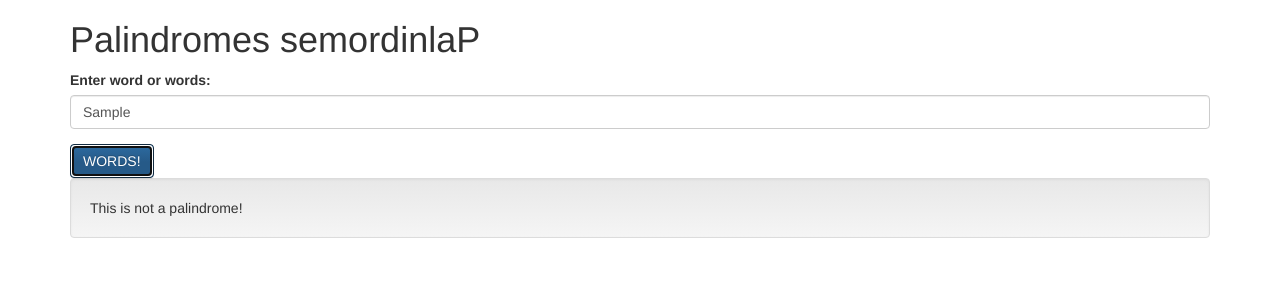
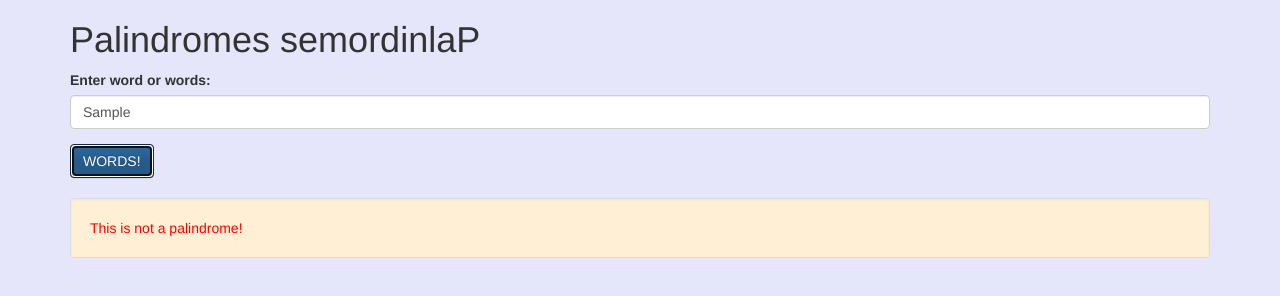
Before and after one commit to sheenanick/palindrome, a plain HTML site: page index.html in a window 1280 px wide. Both pictures are taken after typing "Sample" into the empty fields and a click on the button "WORDS!". Drawn offline with Linux system fonts and the light colour scheme.

Commit message:
Add hideous styling

```diff
--- a/css/styles.css
+++ b/css/styles.css
@@ -1,8 +1,18 @@
-#p1 {
-  color: red;
+body {
+  background-color: lavender;
 }
 
-#button {
-  margin-left: 45%;
-  margin-top: 20%;
+
+.well {
+  margin-top: 2rem;
 }
+
+.success {
+  color: green;
+  background: chartreuse;
+}
+
+.failure {
+  color: red;
+  background: papayawhip;
+}
--- a/js/scripts.js
+++ b/js/scripts.js
@@ -19,8 +19,10 @@ $(document).ready(function(){
     var word = $("input#input").val();
     if (word) {
       if(palindrome(word)){
+        $(".well").addClass("success");
         $(".well").text("Yes this is a palindrome!");
       }else {
+        $(".well").addClass("failure");
         $(".well").text("This is not a palindrome!");
       }
     } else {
```
